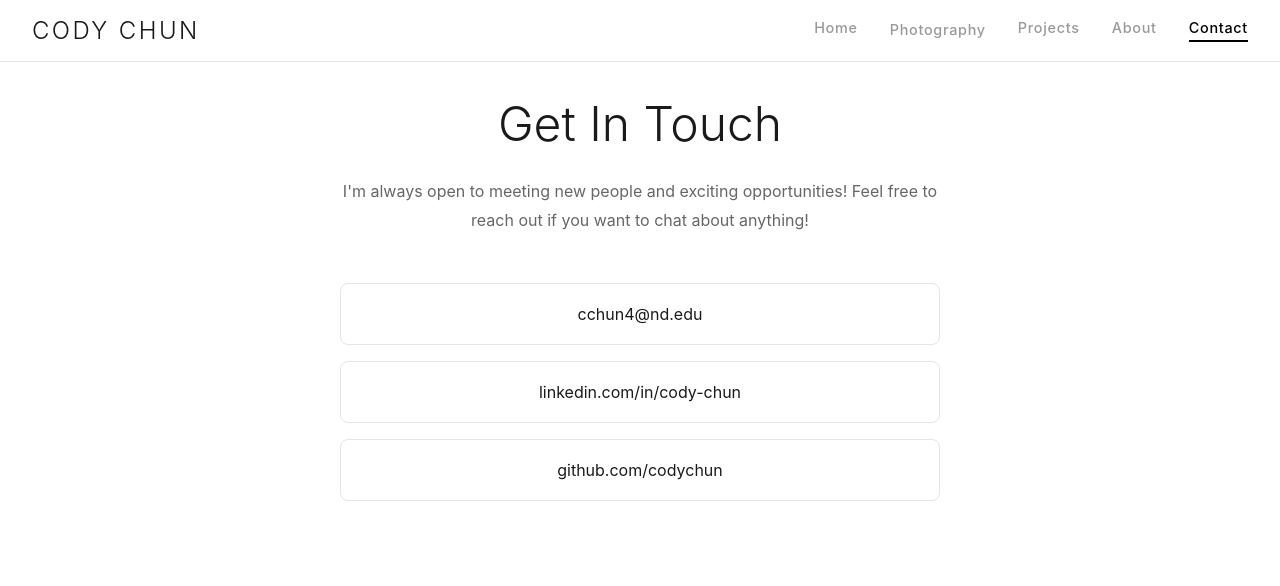
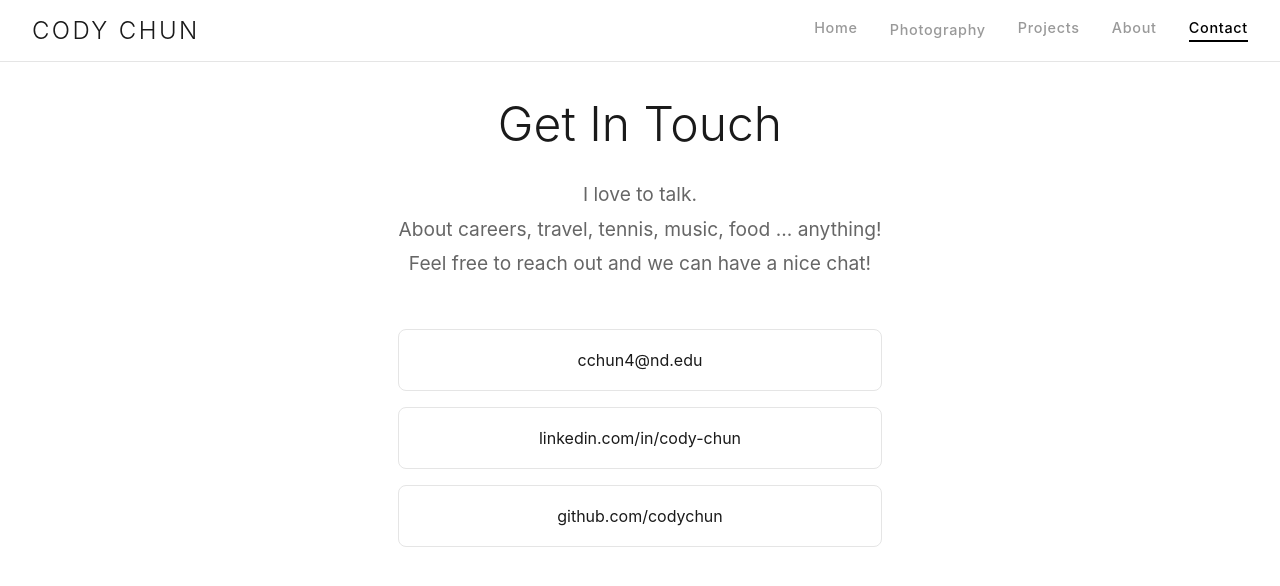
Before and after one commit to codychun/codychun.github.io, a React (Vite) app: page /contact in a window 1280 px wide. Shown: the top 586 px of the page. Built offline with nearby package versions, Linux system fonts and the light colour scheme.

Commit message:
Updated contact page introduction

```diff
--- a/src/pages/ContactPage/ContactPage.css
+++ b/src/pages/ContactPage/ContactPage.css
@@ -13,6 +13,7 @@
 .contact-intro {
   color: #666;
   line-height: 1.8;
+  font-size: 1.2rem;
   margin-bottom: 3rem;
 }
 
--- a/src/pages/ContactPage/ContactPage.jsx
+++ b/src/pages/ContactPage/ContactPage.jsx
@@ -6,7 +6,7 @@ function ContactPage() {
       <h1>Get In Touch</h1>
 
       <p className="contact-intro">
-        I'm always open to meeting new people and exciting opportunities! Feel free to reach out if you want to chat about anything!
+        I love to talk.<br></br>About careers, travel, tennis, music, food ... anything!<br></br> Feel free to reach out and we can have a nice chat!
       </p>
 
       <div className="contact-links">
```
